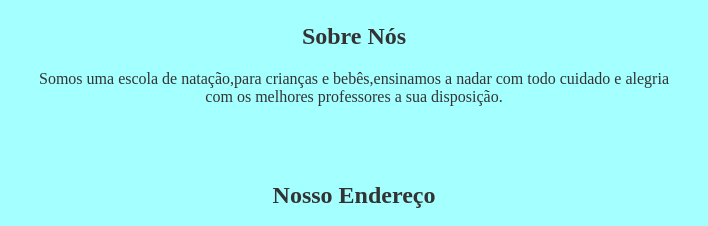
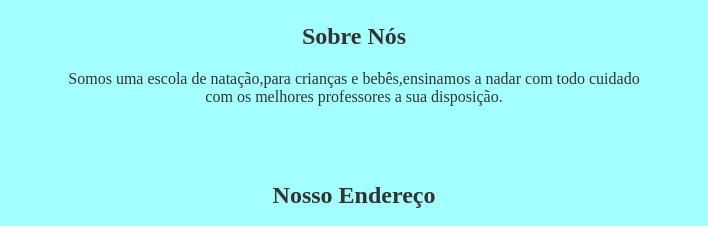
Before and after one commit to bigbuum/bigbuum1, a plain HTML site: page index.html in a window 1280 px wide. Shown: the part 1115-1341 px from the top of the page, 286-994 px from the left. Drawn offline with Linux system fonts and the light colour scheme; grey boxes are pictures that could not be loaded.

Commit message:
Update index.html

```diff
--- a/index.html
+++ b/index.html
@@ -79,7 +79,7 @@
 
     <section class="about">
         <h2>Sobre Nós</h2>
-        <p>Somos uma escola de natação,para crianças e bebês,ensinamos a nadar com todo cuidado e alegria<br>
+        <p>Somos uma escola de natação,para crianças e bebês,ensinamos a nadar com todo cuidado<br>
             com os melhores professores a sua disposição.</p>
     </section>
     <h2>Nosso Endereço</h2>
```
